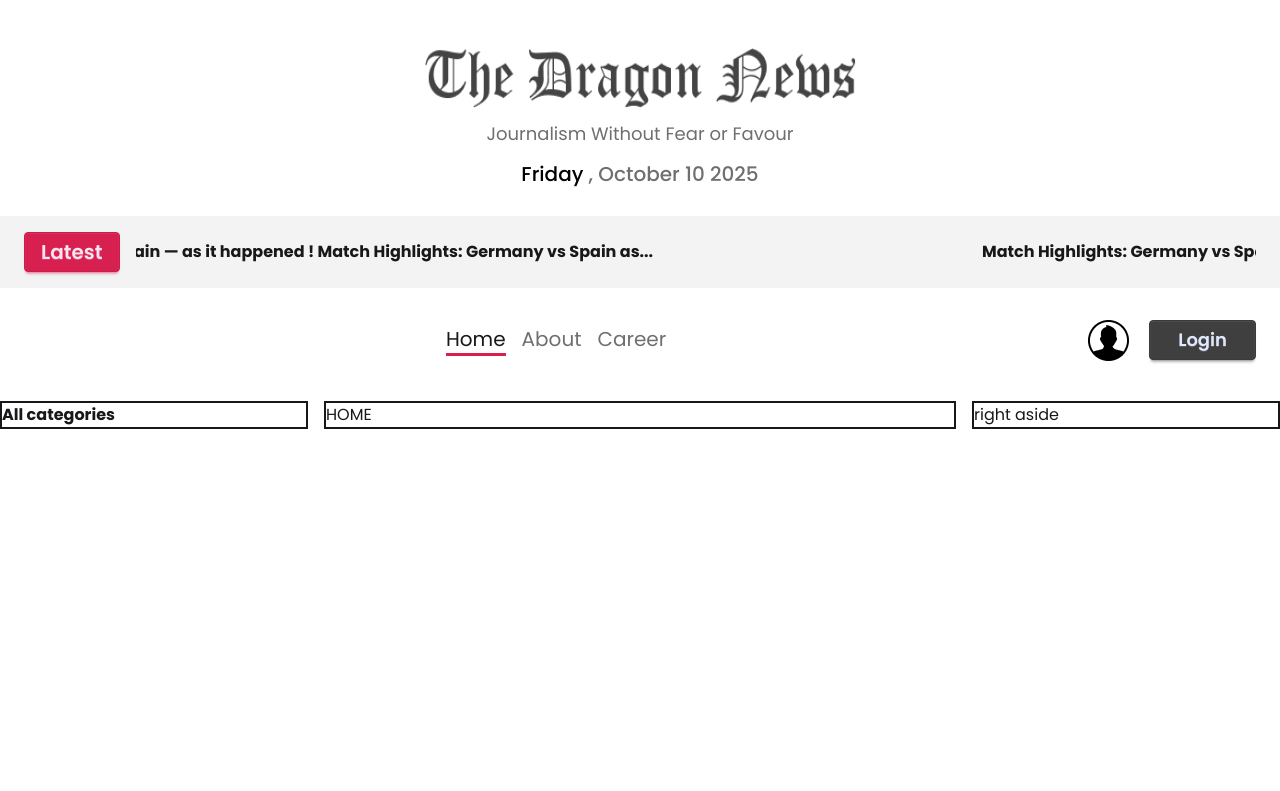
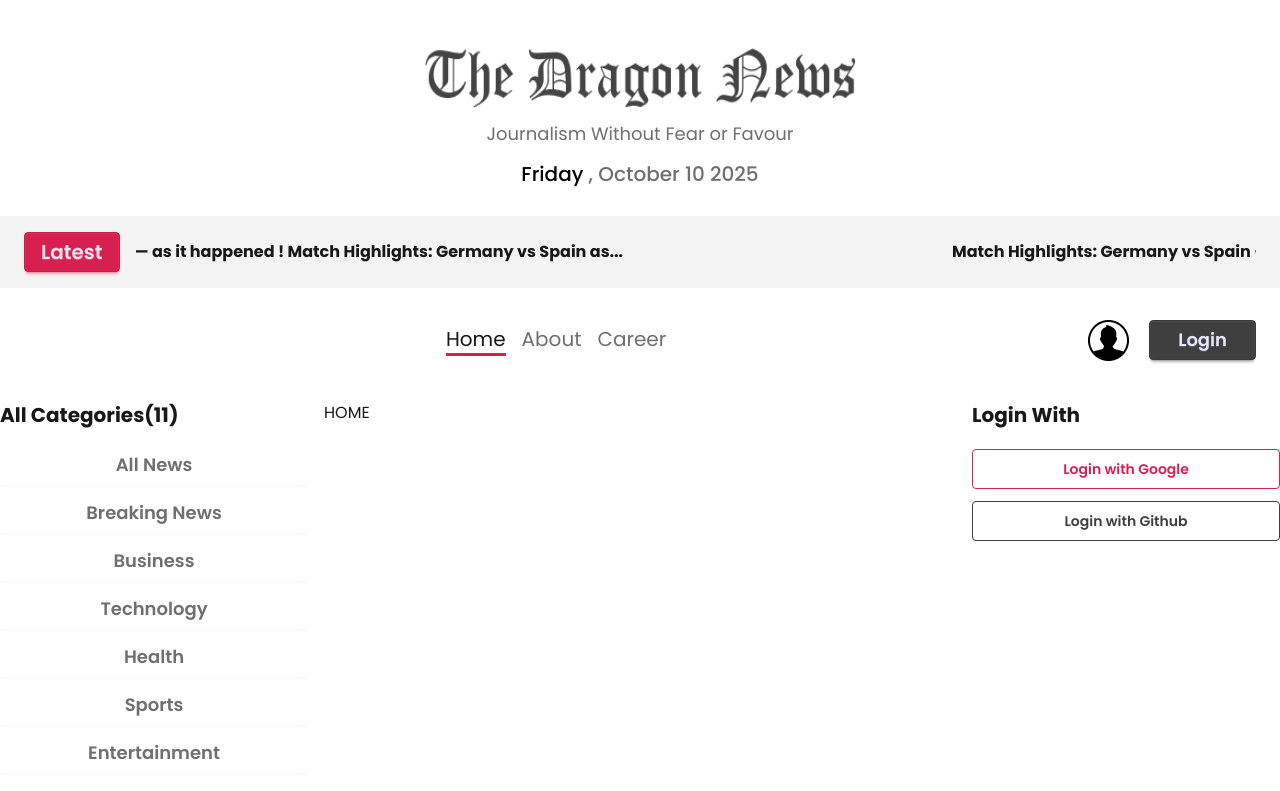
Before and after one commit to imtiaz-al-kabir/dragon-news, a React (Vite) app: page / in a window 1280 px wide. Shown: the top 791 px of the page. Built offline with nearby package versions, Linux system fonts and the light colour scheme.

Commit message:
left aside  done

```diff
--- a/src/Components/Categories.jsx
+++ b/src/Components/Categories.jsx
@@ -1,15 +1,30 @@
 import { use } from "react";
+import { NavLink } from "react-router";
 
-const categoriesPromise=fetch("/categories.json").then(res=>res.json())
+const categoriesPromise = fetch("/categories.json").then((res) => res.json());
 const Categories = () => {
-    const categories=use(categoriesPromise)
+  const categories = use(categoriesPromise);
+  console.log(categories);
 
+  return (
+    <div>
+      <h1 className="font-bold text-xl">All Categories({categories.length})</h1>
 
-  return <div>
-
-
-    <h1 className="font-bold">All categories</h1>
-    </div>;
+      <div className="grid grid-cols-1 gap-2 pt-4">
+        {categories.map((category) => (
+          <NavLink to={`/category/${category.id}`}
+            className={({ isActive }) =>
+              `btn bg-base-100 text-lg text-accent hover:bg-base-200 border-0 ${
+                isActive ? "bg-base-300 transition-all" : ""
+              }`
+            }
+          >
+            {category.name}
+          </NavLink>
+        ))}
+      </div>
+    </div>
+  );
 };
 
 export default Categories;
--- a/src/Components/HomeLayout/RightAside.jsx
+++ b/src/Components/HomeLayout/RightAside.jsx
@@ -1,5 +1,11 @@
+import SocialLogin from "./SocialLogin";
+
 const RightAside = () => {
-  return <div>right aside</div>;
+  return (
+    <div>
+      <SocialLogin />
+    </div>
+  );
 };
 
 export default RightAside;
--- /dev/null
+++ b/src/Components/HomeLayout/SocialLogin.jsx
@@ -0,0 +1,16 @@
+import React from 'react';
+
+const SocialLogin = () => {
+    return (
+        <div>
+            <h1 className='font-bold text-xl'>Login With</h1>
+
+            <div className='space-y-3 py-5'>
+                <button className='btn w-full btn-outline btn-secondary text-md'>Login with Google</button>
+                <button className='btn w-full btn-outline btn-primary text-md'>Login with Github</button>
+            </div>
+        </div>
+    );
+};
+
+export default SocialLogin;
--- a/src/Components/Navbar.jsx
+++ b/src/Components/Navbar.jsx
@@ -1,5 +1,5 @@
 import { NavLink } from "react-router";
-import user from "../assets/user.png"
+import user from "../assets/user.png";
 
 const Navbar = () => {
   const navLink = [
@@ -12,8 +12,9 @@ const Navbar = () => {
     <div className="flex justify-between items-center mt-8 px-6">
       <div></div>
       <div className=" flex gap-4 text-xl">
-        {navLink.map((link) => (
+        {navLink.map((link, ind) => (
           <NavLink
+            key={ind}
             className={({ isActive }) =>
               isActive ? "border-b-3 border-secondary" : "text-accent"
             }
--- a/src/Layouts/RootLayout.jsx
+++ b/src/Layouts/RootLayout.jsx
@@ -12,7 +12,7 @@ const RootLayout = () => {
       <LatestNews />
       <Navbar />
       <main className="my-10">
-        <div className="grid grid-cols-12 grid-rows-5 gap-4 *:border-2">
+        <div className="grid grid-cols-12 grid-rows-5 gap-4 ">
           <div className="col-span-3">
             <LeftAside />
           </div>
```
